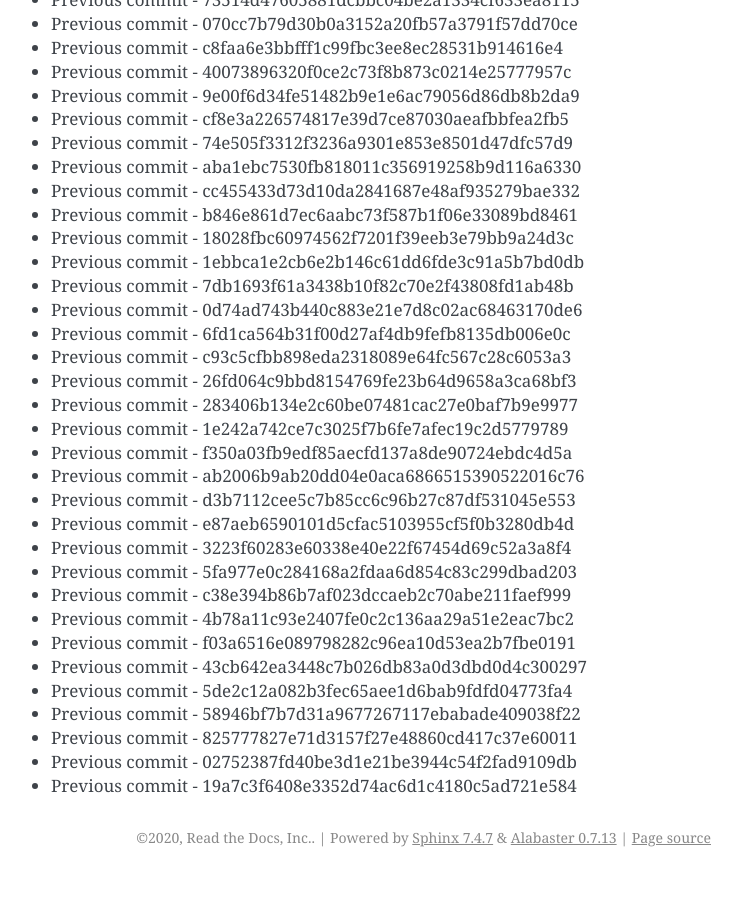
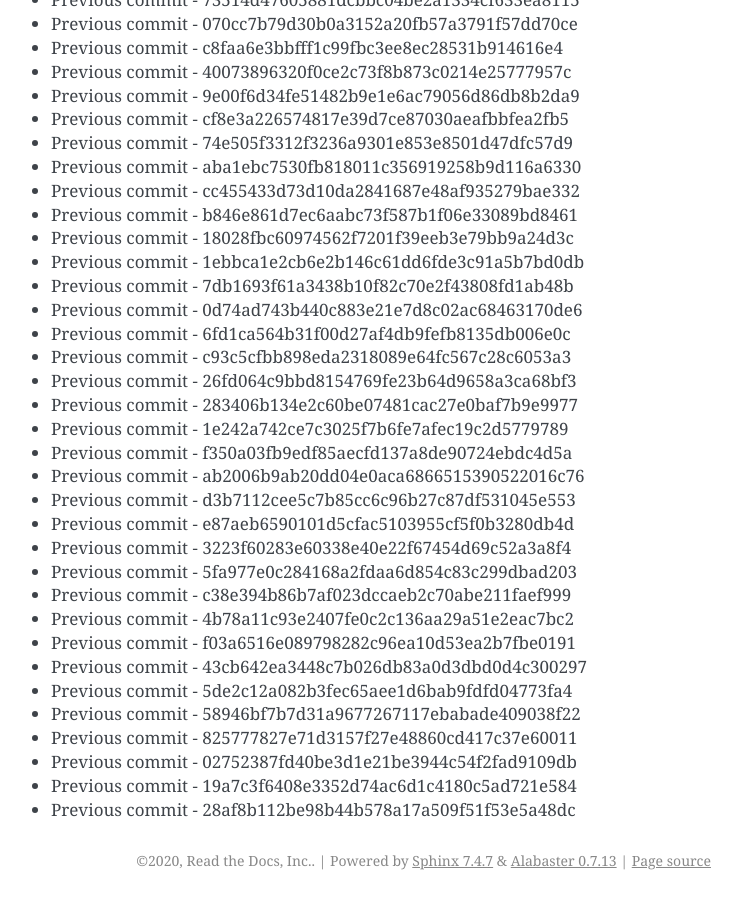
Before and after one commit to readthedocs/rtd-git-stresstest, a Sphinx documentation site: the page built from docs/updates.rst, in a window 1280 px wide and 900 px high, scrolled down 48582 px. Shown: the whole window, without its empty margins (399-1141 px from the left). Built offline with Sphinx 7.4.7, drawn with Linux system fonts in a browser that asks for light colours; before the commit the page ends 49459 px from its top, so only the background shows below that.

Commit message:
Generating commit from previous: 28af8b112be98b44b578a17a509f51f53e5a48dc

```diff
--- a/docs/updates.rst
+++ b/docs/updates.rst
@@ -2073,3 +2073,4 @@ It can be tested for any performance characteristics.
 * Previous commit - 825777827e71d3157f27e48860cd417c37e60011
 * Previous commit - 02752387fd40be3d1e21be3944c54f2fad9109db
 * Previous commit - 19a7c3f6408e3352d74ac6d1c4180c5ad721e584
+* Previous commit - 28af8b112be98b44b578a17a509f51f53e5a48dc
```
